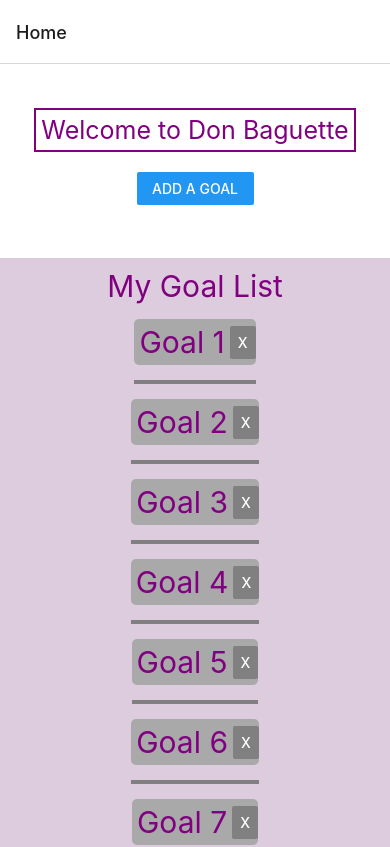
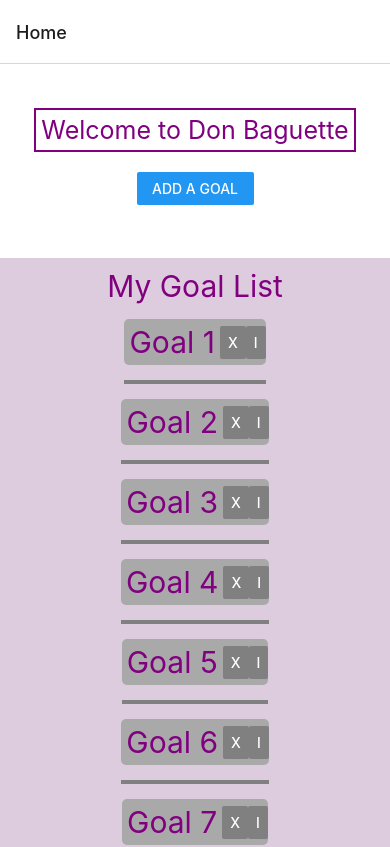
Before and after one commit to haoniu08/mobile2024fall-HN, a React Native app: screen /Home in a window 390 px wide. Shown: the top 847 px of the page. Built offline with nearby package versions, Linux system fonts and the light colour scheme.

Commit message:
goalDetails onPress function sorted, nevigation done

```diff
--- a/App.js
+++ b/App.js
@@ -12,7 +12,7 @@ export default function App() {
     <NavigationContainer>
       <Stack.Navigator>
         <Stack.Screen name="Home" component={Home} />
-        <Stack.Screen name="GoalDetails" component={GoalDetails} />
+        <Stack.Screen name="Details" component={GoalDetails} />
       </ Stack.Navigator>
     </NavigationContainer>
   )
--- a/components/GoalItem.js
+++ b/components/GoalItem.js
@@ -2,10 +2,14 @@
 import React from 'react';
 import { Button, View, Text, StyleSheet } from 'react-native';
 
-export default function GoalItem({ goalObj, deleteHandler }) {
+export default function GoalItem({ goalObj, deleteHandler, pressHandler }) {
 
   function handleDelete(){
     deleteHandler(goalObj.id);
+  }
+
+  function handlePress(){
+    pressHandler();
   }
 
   return (
@@ -13,6 +17,7 @@ export default function GoalItem({ goalObj, deleteHandler }) {
       <Text style={styles.text}>{goalObj.text}</Text>
       <Button title="x" color="grey" onPress={handleDelete} />
       {/* <Can be onPress={() => onDelete(goalObj.id)}>  */}
+      <Button title="i" color = "grey" onPress={handlePress}/>
     </View>
   );
 }
--- a/components/Home.js
+++ b/components/Home.js
@@ -12,7 +12,7 @@ import Header from './Header.js'
 import Input from './Input';
 import GoalItem from './GoalItem';
 
-export default function Home() {
+export default function Home({ navigation }) {
 
   const appName = "Don Baguette";
   // define a state variable to store the received data
@@ -30,6 +30,11 @@ export default function Home() {
     }));
     setGoals(initialGoals);
   }, []);
+
+  // the function handles goal detail on press
+  function handleGoalPress () {
+    navigation.navigate("Details");
+  }
 
   // define a function to handle the received data
   function handleReceivedData(data) {
@@ -99,13 +104,19 @@ export default function Home() {
         <FlatList
           contentContainerStyle={styles.scrollViewContainer}
           data={goals}
-          renderItem={({ item }) => (
-            <GoalItem deleteHandler={handleDeletedGoals} goalObj={item} />
-          )}
+          renderItem={({ item }) => {
+            return (
+              <GoalItem
+                pressHandler={handleGoalPress}
+                deleteHandler={handleDeletedGoals}
+                goalObj={item}
+              />
+            );
+          }}
           // to show a header "My Goal List" when user adds a goal
-          ListHeaderComponent={goals.length > 0 ? (
-            <Text style={styles.listPropText}>My Goal List</Text>
-          ) : null }
+          ListHeaderComponent={
+            goals.length && <Text style={styles.listPropText}>My Goal List</Text>
+          }
           // to show "no goals to show" when the list is empty
           ListEmptyComponent={
             <Text style={styles.listPropText}>No goals to show</Text>
```
